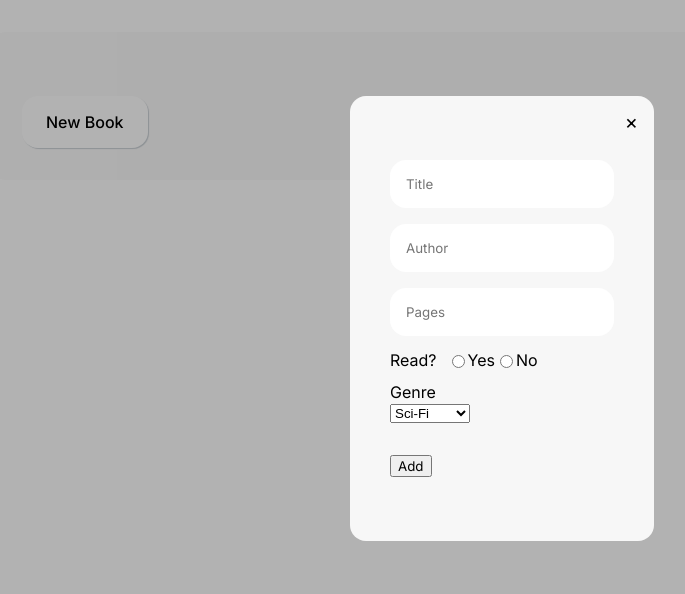
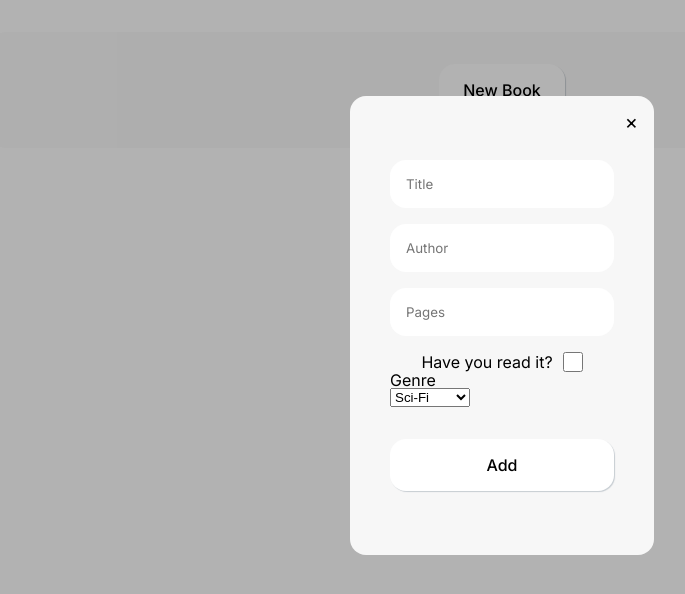
Before and after one commit to tobiasz-rayski/odin, a plain HTML site: page projects/library/index.html in a window 1280 px wide. Both pictures are taken after a click on the button "New Book". Shown: the whole page, without its empty margins (138-823 px from the left). Drawn offline with Linux system fonts and the light colour scheme.

Commit message:
Remove radio buttons Add checkbox

```diff
--- a/projects/library/index.html
+++ b/projects/library/index.html
@@ -25,6 +25,7 @@
               id="book-title"
               name="book_title"
               placeholder="Title"
+              autocomplete="off"
             />
 
             <input
@@ -32,6 +33,7 @@
               id="book-author"
               name="book_author"
               placeholder="Author"
+              autocomplete="off"
             />
 
             <input
@@ -39,23 +41,16 @@
               id="book-pages"
               name="book_pages"
               placeholder="Pages"
+              autocomplete="off"
             />
             <div class="radio-options">
-              <label for="book-read">Read?</label>
+              <label for="book-read">Have you read it?</label>
               <input
-                type="radio"
-                id="yes-radio"
-                name="book_read"
-                value="true"
-              />
-              <label for="yes-radio">Yes</label>
-              <input
-                type="radio"
-                id="no-radio"
-                name="book_read"
+                type="checkbox"
+                name="read-check"
+                id="checkbox"
                 value="false"
               />
-              <label for="no-radio">No</label>
             </div>
             <label for="book-genre">Genre</label>
             <select name="Book">
--- a/projects/library/script.js
+++ b/projects/library/script.js
@@ -108,6 +108,7 @@ function createCard(book) {
       if (book.idNum === dataId) {
         book.read = !book.read;
         readButton.classList.toggle("switch-off");
+        read.textContent = book.read ? "Read" : "Not read yet";
       }
     });
   });
@@ -129,8 +130,8 @@ addButton.addEventListener("click", (event) => {
   const title = document.getElementById("book-title").value;
   const author = document.getElementById("book-author").value;
   const pages = document.getElementById("book-pages").value;
-  const read =
-    document.querySelector(`input[name="book_read"]:checked`).value === "true";
+  const checkbox = document.querySelector(`input[name="read-check"]`);
+  const read = checkbox.checked;
   const idNum = idCounter;
   idCounter++;
   const book = new Book(title, author, pages, read, idNum);
--- a/projects/library/style.css
+++ b/projects/library/style.css
@@ -11,6 +11,7 @@ input {
   padding: 1rem;
   line-height: 1rem;
   font-family: inherit;
+  outline: none;
 }
 
 #wrapper {
@@ -23,7 +24,6 @@ input {
   height: 100%;
   display: flex;
   flex-direction: column;
-  gap: 2rem;
 }
 
 .card-container {
@@ -89,8 +89,10 @@ input {
 
 label {
   display: block;
-  margin-bottom: 0.25rem;
   font-family: inherit;
+  margin: 0;
+  padding: 0;
+  line-height: 1;
 }
 
 option {
@@ -99,12 +101,18 @@ option {
 
 .radio-options {
   display: flex;
+  padding: 0;
+  margin: 0;
+  align-items: center;
+  justify-content: center;
 }
 
 #addButton {
-  margin-top: 2rem;
   display: block;
   font-family: inherit;
+  margin: auto;
+  margin-top: 2rem;
+  width: 100%;
 }
 
 .close-modal {
@@ -138,7 +146,8 @@ option {
   cursor: pointer;
 }
 
-.button-open-modal {
+.button-open-modal,
+#addButton {
   background: none;
   background-color: white;
   border: none;
@@ -157,3 +166,14 @@ option {
 #add-book-form > div > label:nth-child(1) {
   margin-right: 10px;
 }
+
+.button-container {
+  margin: auto;
+}
+
+#checkbox {
+  width: 20px;
+  height: 20px;
+  padding: 0;
+  margin: 0;
+}
```
